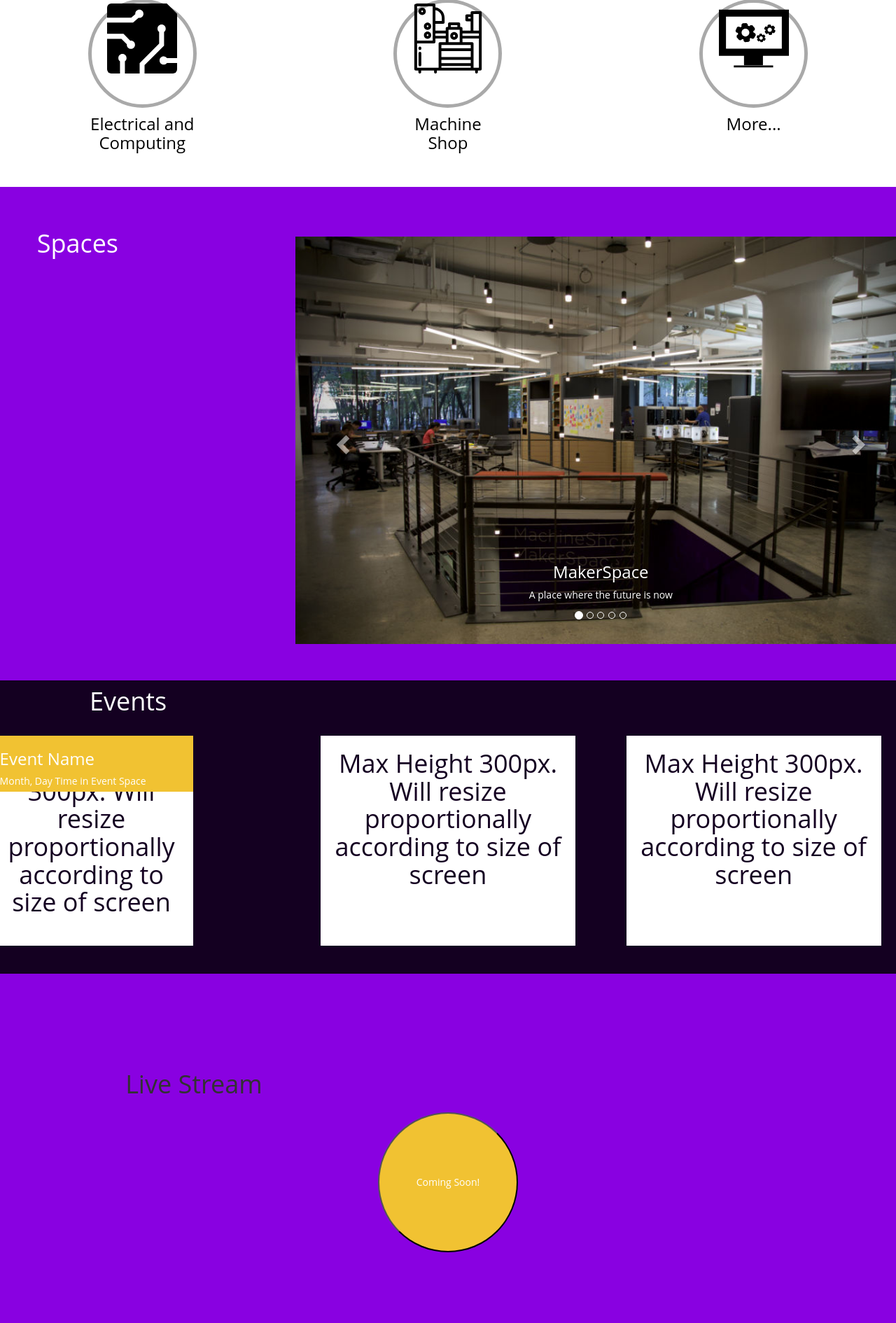
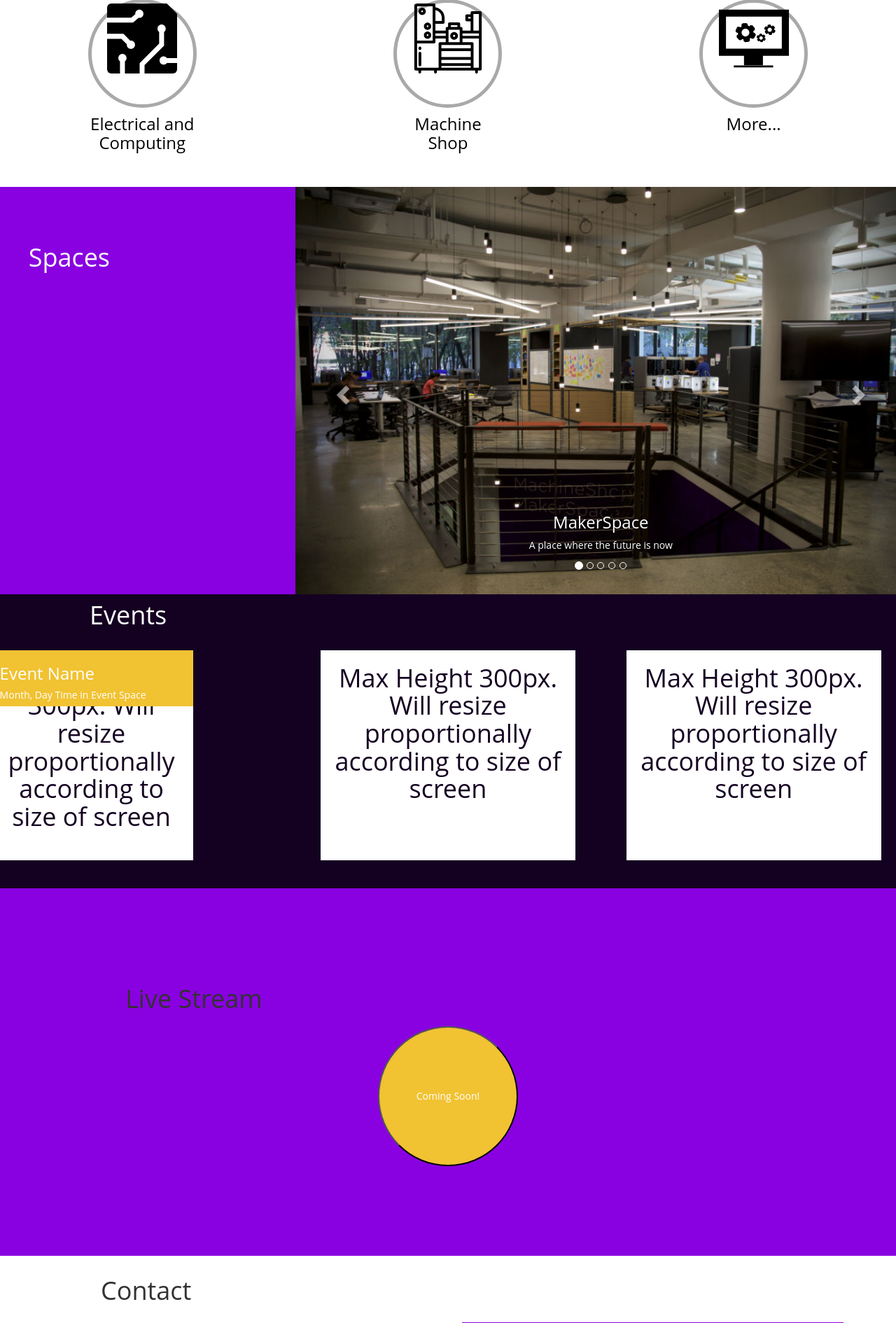
Before and after one commit to Siimon13/Makerspace, a Django app: page / in a window 1280 px wide. Shown: the part 1805-3695 px from the top of the page at 70% size. Run offline with Django 3.2, Linux system fonts and the light colour scheme; some libraries are stand-ins or nearby versions.

Commit message:
heavy work done

```diff
--- a/makerspace/static/css/style.css
+++ b/makerspace/static/css/style.css
@@ -227,13 +227,14 @@
 }
 
 #spaces {
-    padding: 4% 0%;
+    padding: 0% 0%;
     background-color: #8901E1;
     color: white;
 }
 
 #spaces-header {
     float: left;
+    padding-top:20%;
     padding-left:10%;
 /* padding-top:15%; */
 /* padding-bottom: 10px; */
--- a/makerspace/templates/index.html
+++ b/makerspace/templates/index.html
@@ -441,7 +441,6 @@
 				<h2 class="modal-title">Machine Shop</h2>
 			    </div>
 			    <div class="modal-body">
-
 				<!-- carousel Machine Shop -->
 				<div class="container">
 				    <br>
@@ -608,17 +607,16 @@
 
 	    <div class="row" id="spaces">
 		<div class= "col-md-4">
-		    <div class="col-xs-12">
-			<h1 id="spaces-header">
-			    Spaces
-			</h1>
-		    </div>
+
+		    <h1 id="spaces-header">
+			Spaces
+		    </h1>
+
 		</div>
 
 		<div class="col-md-8">
 		    <!-- <div class="col-xs-12" ""> -->
 		    <div class="row">
-			<br>
 			<div id="spaces-carousel" class="carousel slide">
 			    <ol class="carousel-indicators">
 				<li class="item1 active"></li>
```
